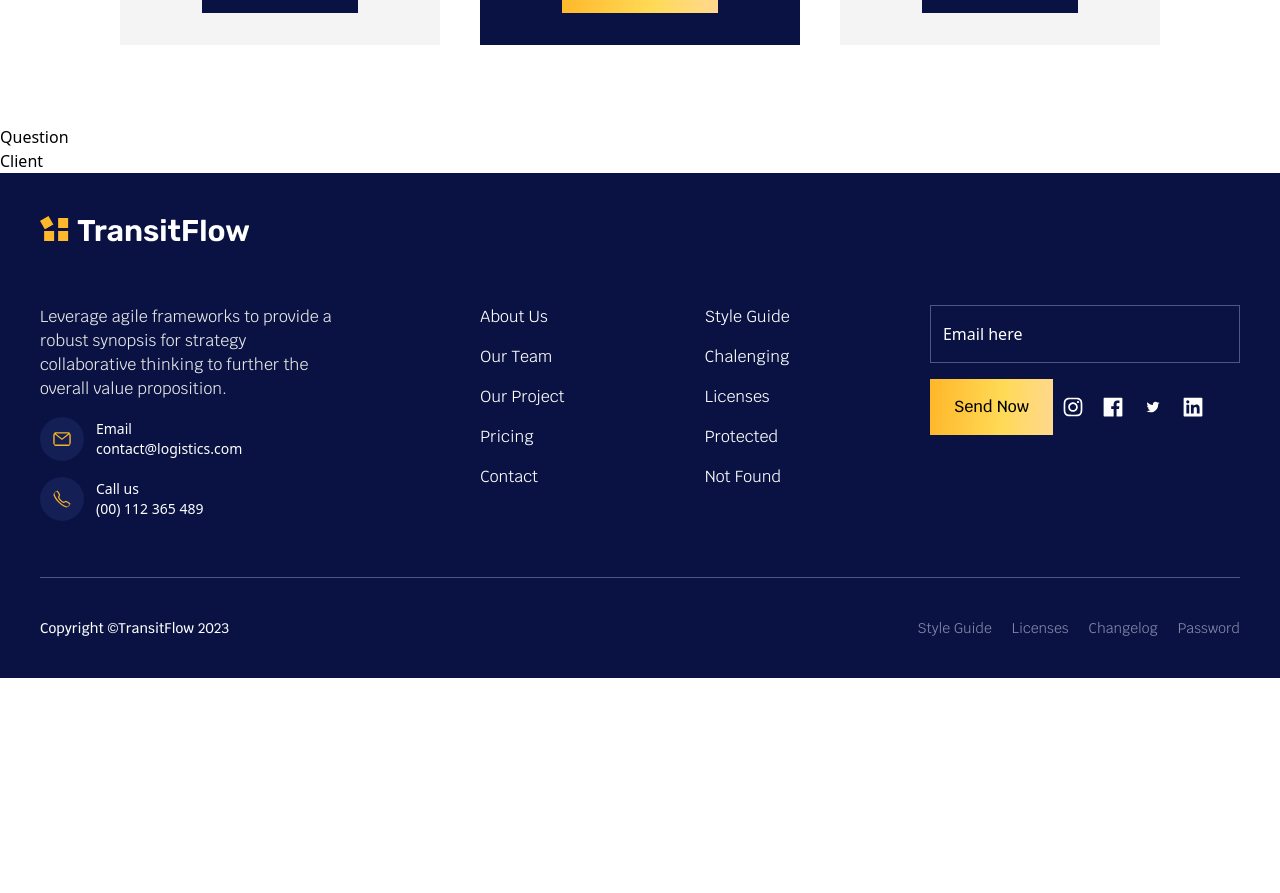
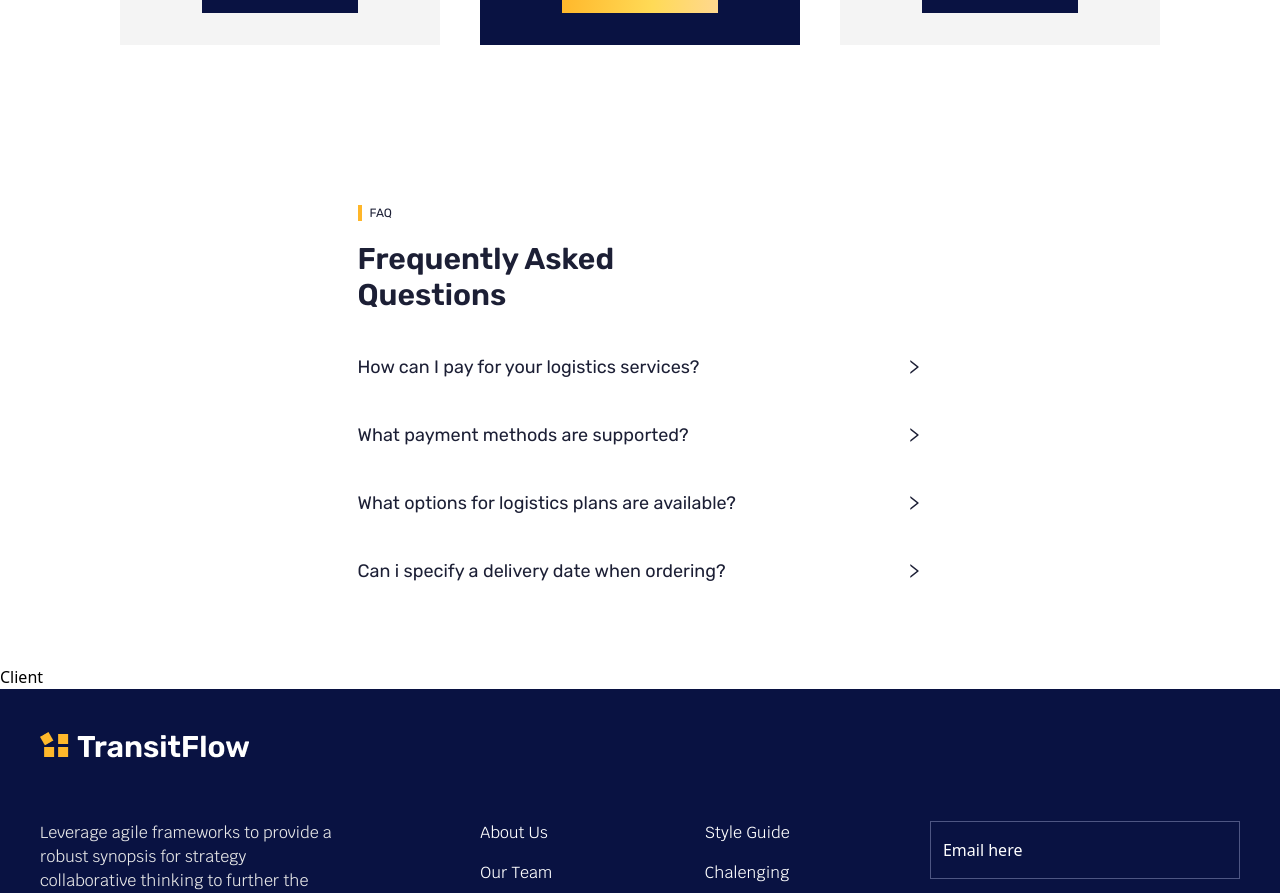
Before and after one commit to PrtHub/TransitFlow, a React (Vite) app: page /aboutus in a window 1280 px wide. Shown: the part 3760-4653 px from the top of the page. Before the commit the page ends 4438 px from the top, so only its background shows below. Built offline with nearby package versions, Linux system fonts and the light colour scheme; the HTML template or start-up script is replaced by a standard one.

Commit message:
completed

```diff
--- a/src/container/About/Question.jsx
+++ b/src/container/About/Question.jsx
@@ -1,8 +1,98 @@
-
+import { useState } from 'react'
+import { AiOutlineRight, AiOutlineDown } from 'react-icons/ai'
 
 const Question = () => {
+
+  const[open, setOpen] = useState(false)
+
   return (
-    <div>Question</div>
+    <>
+    <div className="w-full h-full bg-white">
+      <div className="w-full xl:w-[1200px] h-full mx-auto flex flex-col lg:flex-row justify-center items-center gap-10 py-20 px-7 xl:px-0">
+       <div className="flex flex-col justify-start items-start gap-10">
+       <div className="flex flex-col justify-start items-start gap-5 font-Rubik">
+            <p className="head-text">FAQ</p>
+            <h1 className="header-text">Frequently Asked <br />Questions</h1>
+          </div>
+          <div className="w-full sm:w-[565px] max-w-[565px] h-full flex flex-col gap-2 items-start justify-start">
+            <div className="w-full h-full flex justify-between items-center">
+            <h3 className='font-Rubik font-normal text-lg text-black-200 cursor-pointer'>How can I pay for your logistics services?</h3>
+            {
+            open ?
+            ( <AiOutlineDown className='text-[#FFB82B] text-lg font-bold cursor-pointer' onClick={() => setOpen(false)}/>)
+            :
+           (
+           <AiOutlineRight className='text-black-200 text-lg font-bold  cursor-pointer' onClick={() => setOpen(true)}/>
+           )
+            }
+            </div>
+           { open && (
+           <div className='mt-2'>
+              <p className='para'>Leverage agile frameworks to provide a robust synopsis for strategy foster collaborative thinking to further the overall value proposition. Organically grow the holistic world view of disruptive.</p>
+            </div>
+           )}
+          </div>
+
+          <div className="w-full sm:w-[565px] max-w-[565px] h-full flex flex-col gap-2 items-start justify-start">
+            <div className="w-full h-full flex justify-between items-center">
+            <h3 className='font-Rubik font-normal text-lg text-black-200 cursor-pointer'>What payment methods are supported?</h3>
+            {
+            open ?
+            ( <AiOutlineDown className='text-[#FFB82B] text-lg font-bold cursor-pointer' onClick={() => setOpen(false)}/>)
+            :
+           (
+           <AiOutlineRight className='text-black-200 text-lg font-bold  cursor-pointer' onClick={() => setOpen(true)}/>
+           )
+            }
+            </div>
+           { open && (
+           <div className='mt-2'>
+              <p className='para'>Our logistics service supports various payment methods, including bank transfers, credit/debit cards, EFT, online payment gateways (such as PayPal and Stripe), and Cash on Delivery (COD) for eligible services..</p>
+            </div>
+           )}
+          </div>
+
+          <div className="w-full sm:w-[565px] max-w-[565px] h-full flex flex-col gap-2 items-start justify-start">
+            <div className="w-full h-full flex justify-between items-center">
+            <h3 className='font-Rubik font-normal text-lg text-black-200 cursor-pointer'>What options for logistics plans are available?</h3>
+            {
+            open ?
+            ( <AiOutlineDown className='text-[#FFB82B] text-lg font-bold cursor-pointer' onClick={() => setOpen(false)}/>)
+            :
+           (
+           <AiOutlineRight className='text-black-200 text-lg font-bold  cursor-pointer' onClick={() => setOpen(true)}/>
+           )
+            }
+            </div>
+           { open && (
+           <div className='mt-2'>
+              <p className='para'>Our logistics service offers standard and express delivery options to cater to different shipment needs, including same-day or next-day delivery for time-sensitive packages.</p>
+            </div>
+           )}
+          </div>
+
+          <div className="w-full sm:w-[565px] max-w-[565px] h-full flex flex-col gap-2 items-start justify-start">
+            <div className="w-full h-full flex justify-between items-center">
+            <h3 className='font-Rubik font-normal text-lg text-black-200 cursor-pointer'>Can i specify a delivery date when ordering?</h3>
+            {
+            open ?
+            ( <AiOutlineDown className='text-[#FFB82B] text-lg font-bold cursor-pointer' onClick={() => setOpen(false)}/>)
+            :
+           (
+           <AiOutlineRight className='text-black-200 text-lg font-bold  cursor-pointer' onClick={() => setOpen(true)}/>
+           )
+            }
+            </div>
+           { open && (
+           <div className='mt-2'>
+              <p className='para'>Yes, you can typically specify a desired delivery date when placing an order with our logistics service to ensure your package arrives on a specific day that suits your needs.</p>
+            </div>
+           )}
+          </div>
+       </div>
+      </div>
+    </div>
+    </>
   )
 }
 
```
